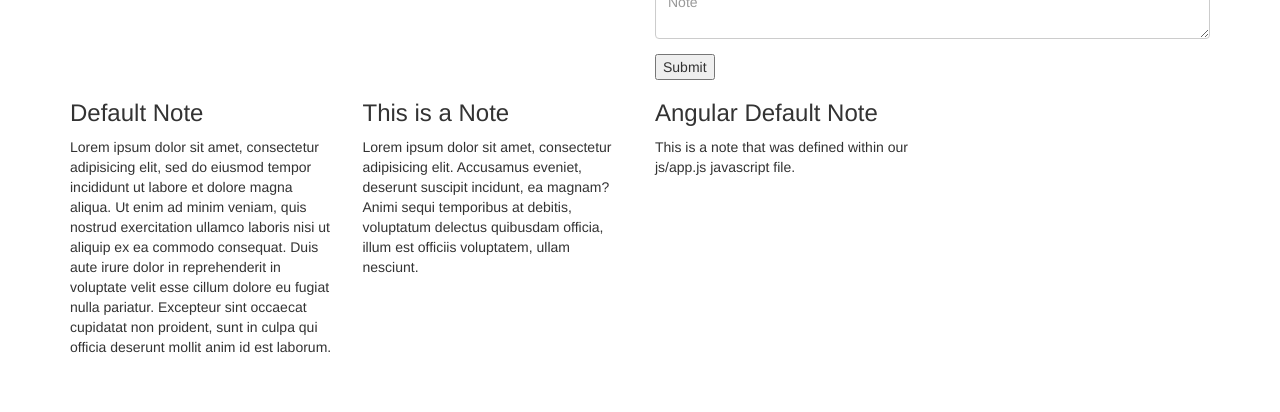
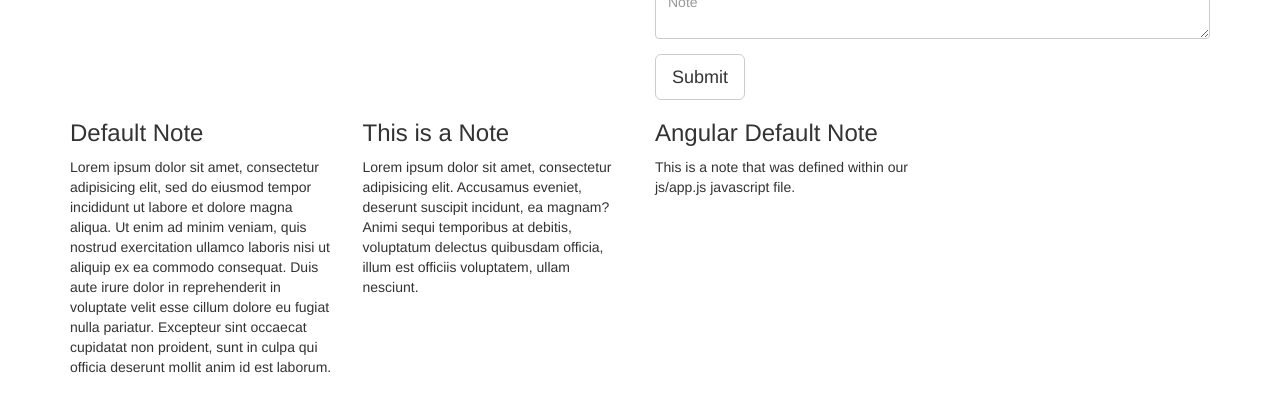
Before and after one commit to melmar12/MIS-simple-angularjs-app, a plain HTML site: page index.html in a window 1280 px wide. Shown: the part 222-634 px from the top of the page. Drawn offline with nearby package versions, Linux system fonts and the light colour scheme.

Commit message:
Style changes.

```diff
--- a/index.html
+++ b/index.html
@@ -48,7 +48,7 @@
               <input type="text" class="form-control" placeholder="Title" ng-model="notes.formnote.title">
               <textarea class="form-control" placeholder="Note" ng-model="notes.formnote.content"></textarea>
             </div>
-            <button ng-click="notes.addNote()">Submit</button>
+            <button class="btn btn-lg btn-default" ng-click="notes.addNote()">Submit</button>
           </div>
         </div>
 
```
